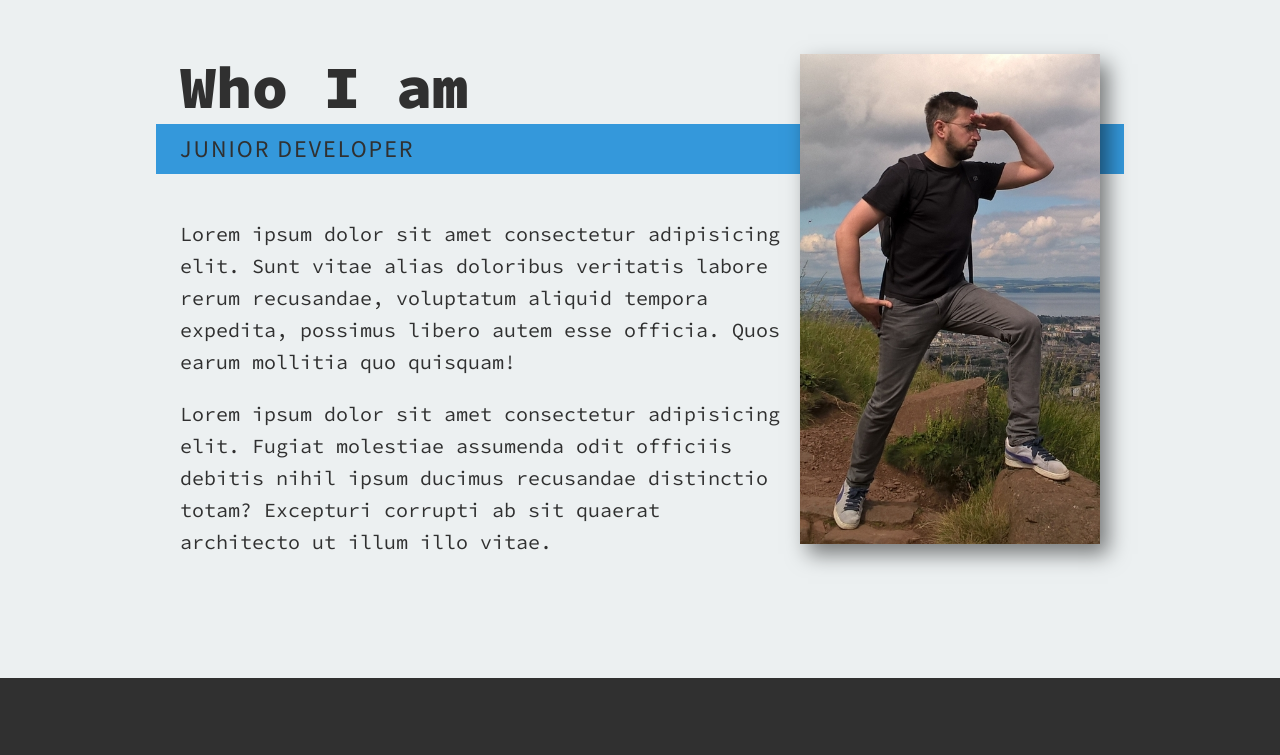
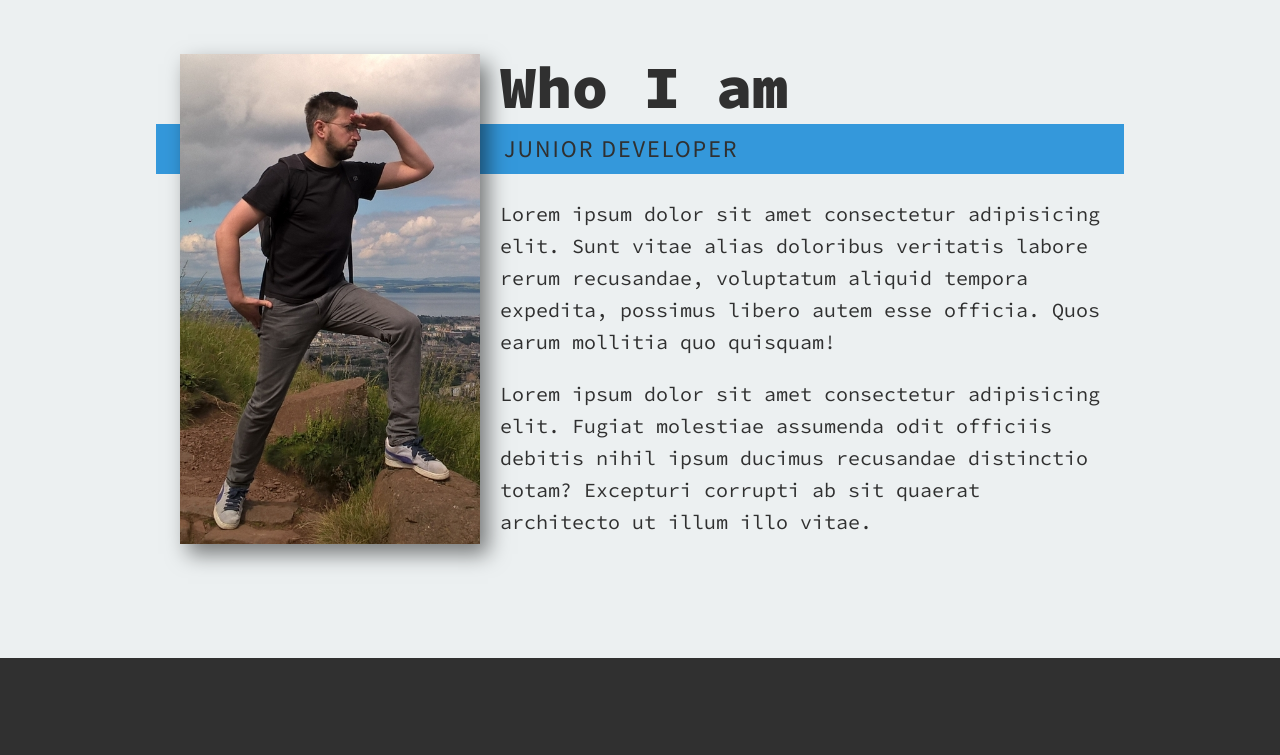
Before and after one commit to ypablo/portfolio, a plain HTML site: page index.html in a window 1280 px wide. Shown: the part 1360-2115 px from the top of the page. Drawn offline with nearby package versions, Linux system fonts and the light colour scheme.

Commit message:
ccs bug fix

```diff
--- a/css/style.css
+++ b/css/style.css
@@ -312,6 +312,8 @@ html {
     }
 }
 
+/* About me */
+
 .about-me {
     max-width: 1000px;
     margin: 0 auto;
@@ -321,14 +323,18 @@ html {
     box-shadow: var(--bs);
 }
 
+.about-me_body {
+    margin-top: -1em;
+}
+
 @media (min-width: 600px) {
     .about-me {
         display: grid;
-        grid-template-columns: 1fr 300px;
+        grid-template-columns: 300px 1fr;
         grid-template-areas:
-            "title img"
-            "subtitle img"
-            "text img";
+            "img title"
+            "img subtitle"
+            "img text";
         grid-column-gap: 1em;
     }
 
@@ -348,8 +354,8 @@ html {
         position: relative;
         left: -1em;
         width: calc(100% + 2em);
-        padding-left: 1em;
-        padding-right: calc(200px + 4em)
+        /*padding-left: 1em;*/
+        padding-left: calc(300px + 2em)
     }
 }
 
@@ -368,13 +374,14 @@ html {
 }
 
 .portfolio {
+    max-width: 1000px;
     display: grid;
     grid-template-columns: repeat(auto-fit, minmax(300px, 3fr));
     margin: 0 auto;
 }
 
 .portfolio_item {
-    background-color: var(--clr-accent);
+    /*background-color: var(--clr-accent);*/
     overflow: hidden;
 }
 
```
